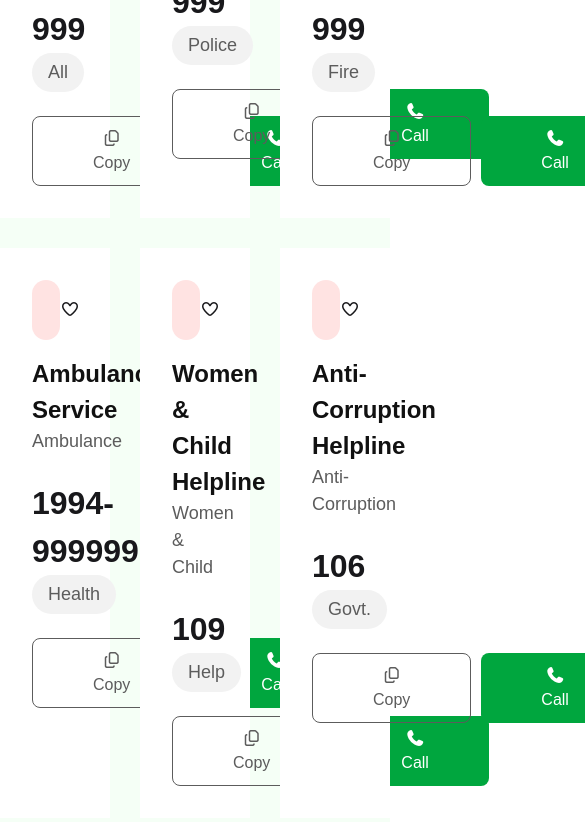
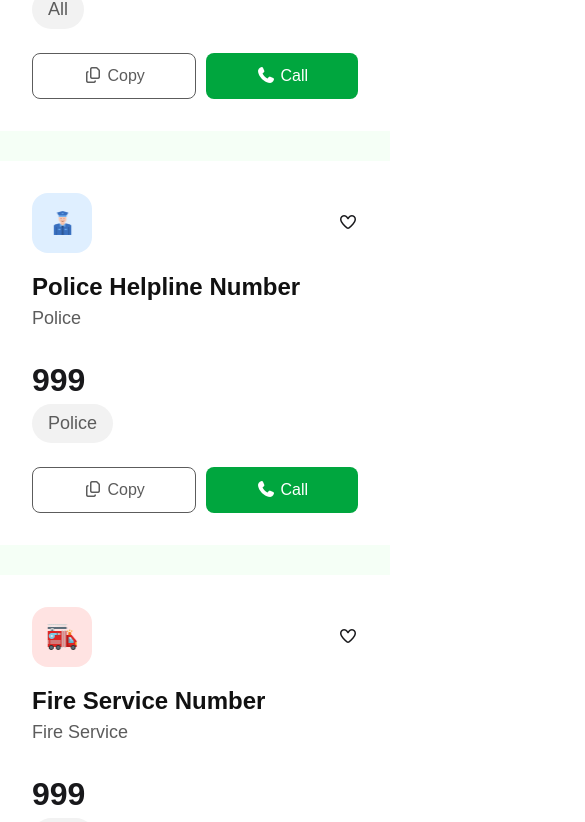
Before and after one commit to Riad-Zz/Emergency-Services-Directory, a plain HTML site: page index.html in a window 390 px wide. Shown: the part 753-1575 px from the top of the page, 585 px wide, since content can reach past the window. Drawn offline with nearby package versions, Linux system fonts and the light colour scheme; a web font is replaced by a local one.

Commit message:
Proper responsiveness added in Our service card Section

```diff
--- a/index.html
+++ b/index.html
@@ -52,7 +52,7 @@
             <!-- 1340px Section   -->
             <div class="max-w-[1340px] m-auto">
                 <!-- left side  -->
-            <div class="left-cards  rounded-[12px] pt-[50px] grid grid-cols-3 gap-[30px]">
+            <div class="left-cards  rounded-[12px] pt-[50px] grid grid-cols-1 md:grid-cols-2 lg:grid-cols-3 gap-[30px]">
                 <!-- Card 01  -->
                 <div class="cards p-[32px] bg-white">
                     <div class="top-side imgs flex mb-[16px] justify-between items-center">
@@ -65,9 +65,9 @@
                     <p class="text-[1.125rem] text-[#5C5C5C]">National Emergency</p>
                     <p class="font-bold text-[2rem] mt-[24px]">999</p>
                     <button class="px-[16px] py-[6px] rounded-[9999px] text-[1.125rem] text-[#5C5C5C] bg-[#F2F2F2] mb-[24px]">All</button>
-                    <div class="flex justify-between gap-[10px]">
-                        <button class="text-[#5C5C5C] px-[60px] py-[10px] border rounded-[8px] cpy-btn "><i class="fa-regular fa-copy"></i> Copy</button>
-                        <button class="text-[#FFFFFF] px-[60px] py-[10px]  rounded-[8px] bg-[#00A63E] call-btn"><i class="fa-solid fa-phone"></i> Call</button>
+                    <div class="flex justify-between md:justify-between gap-[10px]">
+                        <button class="text-[#5C5C5C] px-[50px] md:px-[60px] py-[10px] border rounded-[8px] cpy-btn "><i class="fa-regular fa-copy"></i> Copy</button>
+                        <button class="text-[#FFFFFF] px-[50px] md:px-[60px] py-[10px]  rounded-[8px] bg-[#00A63E] call-btn"><i class="fa-solid fa-phone"></i> Call</button>
                     </div>
                 </div>
                 <!-- Card 02  -->
@@ -82,9 +82,9 @@
                     <p class="text-[1.125rem] text-[#5C5C5C]">Police</p>
                     <p class="font-bold text-[2rem] mt-[24px]">999</p>
                     <button class="px-[16px] py-[6px] rounded-[9999px] text-[1.125rem] text-[#5C5C5C] bg-[#F2F2F2] mb-[24px]">Police</button>
-                    <div class="flex justify-between gap-[10px]">
-                        <button class="text-[#5C5C5C] px-[60px] py-[10px] border rounded-[8px] cpy-btn "><i class="fa-regular fa-copy"></i> Copy</button>
-                        <button class="text-[#FFFFFF] px-[60px] py-[10px]  rounded-[8px] bg-[#00A63E] call-btn"><i class="fa-solid fa-phone"></i> Call</button>
+                    <div class="flex justify-between md:justify-between gap-[10px]">
+                        <button class="text-[#5C5C5C] px-[50px] md:px-[60px] py-[10px] border rounded-[8px] cpy-btn "><i class="fa-regular fa-copy"></i> Copy</button>
+                        <button class="text-[#FFFFFF] px-[50px] md:px-[60px] py-[10px]  rounded-[8px] bg-[#00A63E] call-btn"><i class="fa-solid fa-phone"></i> Call</button>
                     </div>
                 </div>
                 <!-- card 03  -->
@@ -99,9 +99,9 @@
                     <p class="text-[1.125rem] text-[#5C5C5C]">Fire Service</p>
                     <p class="font-bold text-[2rem] mt-[24px]">999</p>
                     <button class="px-[16px] py-[6px] rounded-[9999px] text-[1.125rem] text-[#5C5C5C] bg-[#F2F2F2] mb-[24px]">Fire</button>
-                    <div class="flex justify-between gap-[10px]">
-                        <button class="text-[#5C5C5C] px-[60px] py-[10px] border rounded-[8px] cpy-btn "><i class="fa-regular fa-copy"></i> Copy</button>
-                        <button class="text-[#FFFFFF] px-[60px] py-[10px]  rounded-[8px] bg-[#00A63E] call-btn"><i class="fa-solid fa-phone"></i> Call</button>
+                    <div class="flex justify-between md:justify-between gap-[10px]">
+                        <button class="text-[#5C5C5C] px-[50px] md:px-[60px] py-[10px] border rounded-[8px] cpy-btn "><i class="fa-regular fa-copy"></i> Copy</button>
+                        <button class="text-[#FFFFFF] px-[50px] md:px-[60px] py-[10px]  rounded-[8px] bg-[#00A63E] call-btn"><i class="fa-solid fa-phone"></i> Call</button>
                     </div>
                 </div>
                 <!-- Card 04  -->
@@ -116,9 +116,9 @@
                     <p class="text-[1.125rem] text-[#5C5C5C]">Ambulance</p>
                     <p class="font-bold text-[2rem] mt-[24px]">1994-999999</p>
                     <button class="px-[16px] py-[6px] rounded-[9999px] text-[1.125rem] text-[#5C5C5C] bg-[#F2F2F2] mb-[24px]">Health</button>
-                    <div class="flex justify-between gap-[10px]">
-                        <button class="text-[#5C5C5C] px-[60px] py-[10px] border rounded-[8px] cpy-btn "><i class="fa-regular fa-copy"></i> Copy</button>
-                        <button class="text-[#FFFFFF] px-[60px] py-[10px]  rounded-[8px] bg-[#00A63E] call-btn"><i class="fa-solid fa-phone"></i> Call</button>
+                    <div class="flex justify-between md:justify-between gap-[10px]">
+                        <button class="text-[#5C5C5C] px-[50px] md:px-[60px] py-[10px] border rounded-[8px] cpy-btn "><i class="fa-regular fa-copy"></i> Copy</button>
+                        <button class="text-[#FFFFFF] px-[50px] md:px-[60px] py-[10px]  rounded-[8px] bg-[#00A63E] call-btn"><i class="fa-solid fa-phone"></i> Call</button>
                     </div>
                 </div>
                 <!-- Card 05  -->
@@ -133,9 +133,9 @@
                     <p class="text-[1.125rem] text-[#5C5C5C]">Women & Child</p>
                     <p class="font-bold text-[2rem] mt-[24px]">109</p>
                     <button class="px-[16px] py-[6px] rounded-[9999px] text-[1.125rem] text-[#5C5C5C] bg-[#F2F2F2] mb-[24px]">Help</button>
-                    <div class="flex justify-between gap-[10px]">
-                        <button class="text-[#5C5C5C] px-[60px] py-[10px] border rounded-[8px] cpy-btn "><i class="fa-regular fa-copy"></i> Copy</button>
-                        <button class="text-[#FFFFFF] px-[60px] py-[10px]  rounded-[8px] bg-[#00A63E] call-btn"><i class="fa-solid fa-phone"></i> Call</button>
+                    <div class="flex justify-between md:justify-between gap-[10px]">
+                        <button class="text-[#5C5C5C] px-[50px] md:px-[60px] py-[10px] border rounded-[8px] cpy-btn "><i class="fa-regular fa-copy"></i> Copy</button>
+                        <button class="text-[#FFFFFF] px-[50px] md:px-[60px] py-[10px]  rounded-[8px] bg-[#00A63E] call-btn"><i class="fa-solid fa-phone"></i> Call</button>
                     </div>
                 </div>
                 <!-- Card 06  -->
@@ -150,9 +150,9 @@
                     <p class="text-[1.125rem] text-[#5C5C5C]">Anti-Corruption</p>
                     <p class="font-bold text-[2rem] mt-[24px]">106</p>
                     <button class="px-[16px] py-[6px] rounded-[9999px] text-[1.125rem] text-[#5C5C5C] bg-[#F2F2F2] mb-[24px]">Govt.</button>
-                    <div class="flex justify-between gap-[10px]">
-                        <button class="text-[#5C5C5C] px-[60px] py-[10px] border rounded-[8px] cpy-btn "><i class="fa-regular fa-copy"></i> Copy</button>
-                        <button class="text-[#FFFFFF] px-[60px] py-[10px]  rounded-[8px] bg-[#00A63E] call-btn"><i class="fa-solid fa-phone"></i> Call</button>
+                    <div class="flex justify-between md:justify-between gap-[10px]">
+                        <button class="text-[#5C5C5C] px-[50px] md:px-[60px] py-[10px] border rounded-[8px] cpy-btn "><i class="fa-regular fa-copy"></i> Copy</button>
+                        <button class="text-[#FFFFFF] px-[50px] md:px-[60px] py-[10px]  rounded-[8px] bg-[#00A63E] call-btn"><i class="fa-solid fa-phone"></i> Call</button>
                     </div>
                 </div>
                 <!-- Card 07   -->
@@ -167,9 +167,9 @@
                     <p class="text-[1.125rem] text-[#5C5C5C]">Electricity Outage</p>
                     <p class="font-bold text-[2rem] mt-[24px]">16216</p>
                     <button class="px-[16px] py-[6px] rounded-[9999px] text-[1.125rem] text-[#5C5C5C] bg-[#F2F2F2] mb-[24px]">Electricity</button>
-                    <div class="flex justify-between gap-[10px]">
-                        <button class="text-[#5C5C5C] px-[60px] py-[10px] border rounded-[8px] cpy-btn "><i class="fa-regular fa-copy"></i> Copy</button>
-                        <button class="text-[#FFFFFF] px-[60px] py-[10px]  rounded-[8px] bg-[#00A63E] call-btn"><i class="fa-solid fa-phone"></i> Call</button>
+                    <div class="flex justify-between md:justify-between gap-[10px]">
+                        <button class="text-[#5C5C5C] px-[50px] md:px-[60px] py-[10px] border rounded-[8px] cpy-btn "><i class="fa-regular fa-copy"></i> Copy</button>
+                        <button class="text-[#FFFFFF] px-[50px] md:px-[60px] py-[10px]  rounded-[8px] bg-[#00A63E] call-btn"><i class="fa-solid fa-phone"></i> Call</button>
                     </div>
                 </div>
                 <!-- Card 08  -->
@@ -184,9 +184,9 @@
                     <p class="text-[1.125rem] text-[#5C5C5C]">Brac</p>
                     <p class="font-bold text-[2rem] mt-[24px]">16445</p>
                     <button class="px-[16px] py-[6px] rounded-[9999px] text-[1.125rem] text-[#5C5C5C] bg-[#F2F2F2] mb-[24px]">NGO</button>
-                    <div class="flex justify-between gap-[10px]">
-                        <button class="text-[#5C5C5C] px-[60px] py-[10px] border rounded-[8px] cpy-btn "><i class="fa-regular fa-copy"></i> Copy</button>
-                        <button class="text-[#FFFFFF] px-[60px] py-[10px]  rounded-[8px] bg-[#00A63E] call-btn"><i class="fa-solid fa-phone"></i> Call</button>
+                    <div class="flex justify-between md:justify-between gap-[10px]">
+                        <button class="text-[#5C5C5C] px-[50px] md:px-[60px] py-[10px] border rounded-[8px] cpy-btn "><i class="fa-regular fa-copy"></i> Copy</button>
+                        <button class="text-[#FFFFFF] px-[50px] md:px-[60px] py-[10px]  rounded-[8px] bg-[#00A63E] call-btn"><i class="fa-solid fa-phone"></i> Call</button>
                     </div>
                 </div>
                 <!-- Card 09  -->
@@ -201,9 +201,9 @@
                     <p class="text-[1.125rem] text-[#5C5C5C]">Bangladesh Railway</p>
                     <p class="font-bold text-[2rem] mt-[24px]">163</p>
                     <button class="px-[16px] py-[6px] rounded-[9999px] text-[1.125rem] text-[#5C5C5C] bg-[#F2F2F2] mb-[24px]">Travel</button>
-                    <div class="flex justify-between gap-[10px]">
-                        <button class="text-[#5C5C5C] px-[60px] py-[10px] border rounded-[8px] cpy-btn "><i class="fa-regular fa-copy"></i> Copy</button>
-                        <button class="text-[#FFFFFF] px-[60px] py-[10px]  rounded-[8px] bg-[#00A63E] call-btn"><i class="fa-solid fa-phone"></i> Call</button>
+                    <div class="flex justify-between md:justify-between gap-[10px]">
+                        <button class="text-[#5C5C5C] px-[50px] md:px-[60px] py-[10px] border rounded-[8px] cpy-btn "><i class="fa-regular fa-copy"></i> Copy</button>
+                        <button class="text-[#FFFFFF] px-[50px] md:px-[60px] py-[10px]  rounded-[8px] bg-[#00A63E] call-btn"><i class="fa-solid fa-phone"></i> Call</button>
                     </div>
                 </div>
             </div>
--- a/styles/style.css
+++ b/styles/style.css
@@ -20,3 +20,6 @@
     background-color: #818181;
     color: white;
 }
+.fa-regular{
+    cursor: pointer;
+}
```
